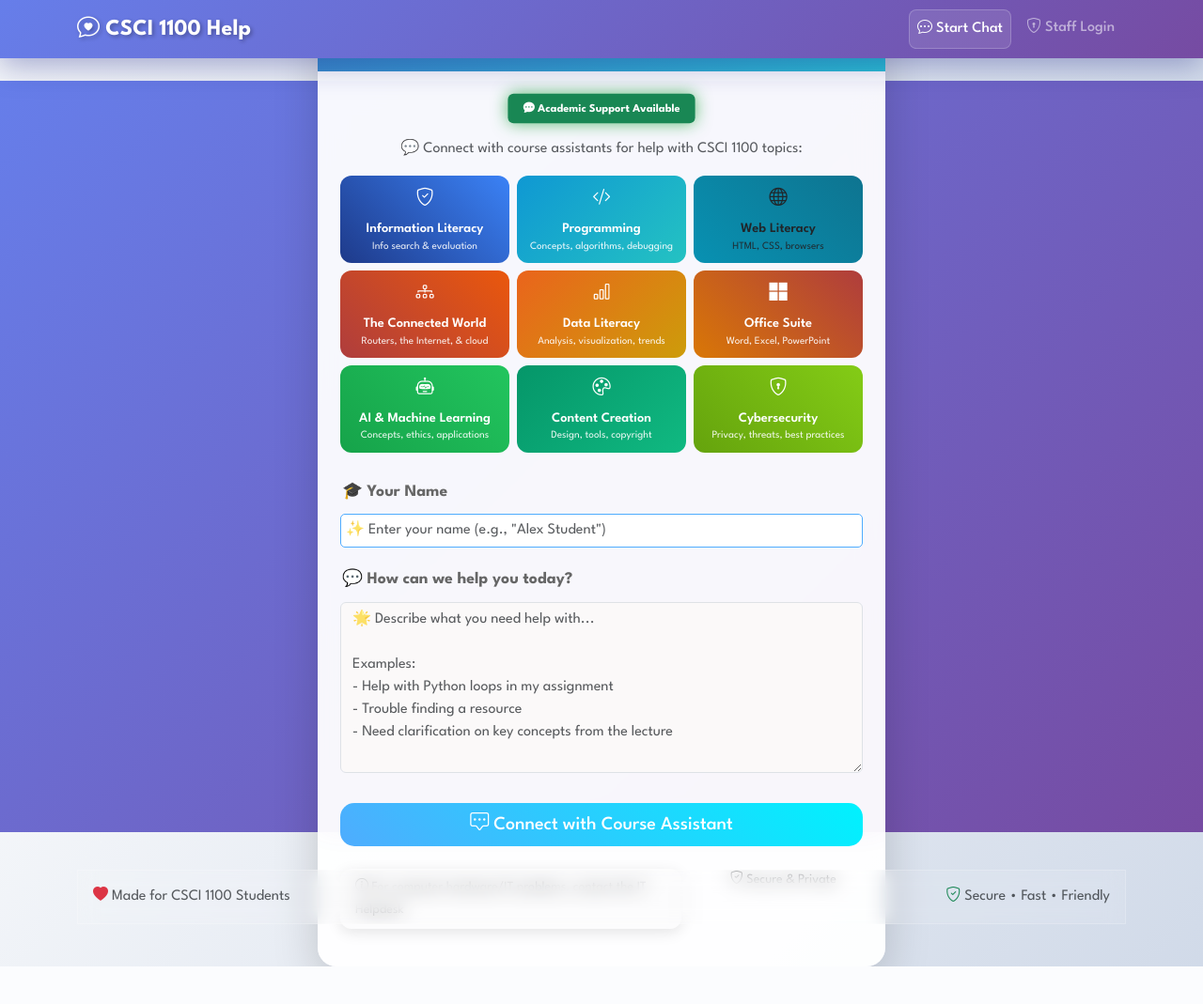
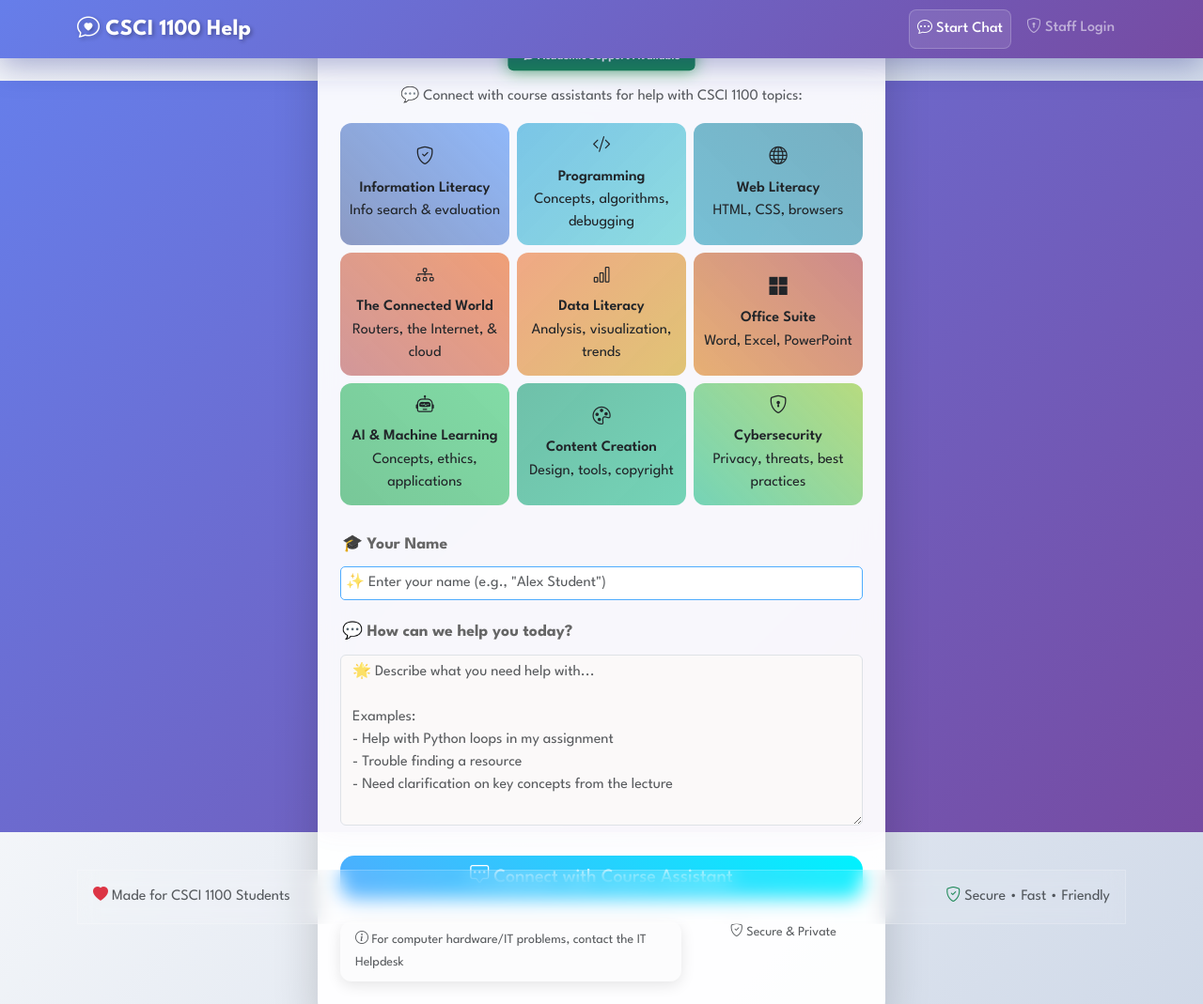
Before and after one commit to CSCI-1100/support_chat, a Django app: page /chat/ in a window 1280 px wide. Shown: the top 1069 px of the page at 94% size. Before the commit the page ends 1029 px from the top, so only its background shows below. Run offline with Django 5.2, Linux system fonts and the light colour scheme.

Commit message:
Improve colors

```diff
--- a/templates/chat/landing.html
+++ b/templates/chat/landing.html
@@ -32,13 +32,7 @@
 
     .topic-badge div:not(small) {
         font-weight: 600;
-        font-size: 0.9rem;
-        line-height: 1.1;
-    }
-
-    .topic-badge small {
-        font-size: 0.7rem;
-        opacity: 0.9;
+        font-size: 1rem;
         line-height: 1.1;
     }
 
@@ -53,11 +47,7 @@
         }
 
         .topic-badge div:not(small) {
-            font-size: 0.8rem;
-        }
-
-        .topic-badge small {
-            font-size: 0.65rem;
+            font-size: 0.9rem;
         }
     }
 
@@ -116,19 +106,19 @@
     }
 
     /* 🌊 OCEAN ANALOGOUS FAMILY */
-    .ocean-1 { background: linear-gradient(45deg, #1e3a8a, #3b82f6); }
-    .ocean-2 { background: linear-gradient(135deg, #0f98d3, #24c2c2); }
-    .ocean-3 { background: linear-gradient(45deg, #0891b2, #0e7490); }
+    .ocean-1 { background: linear-gradient(45deg, #1e3b8a7e, #3b83f68b); }
+    .ocean-2 { background: linear-gradient(135deg, #0f98d389, #24c2c27e); }
+    .ocean-3 { background: linear-gradient(45deg, #0890b288, #0e74908c); }
 
     /* 🌸 SUNSET ANALOGOUS FAMILY */
-    .sunset-1 { background: linear-gradient(45deg, #af3d3d, #ea580c); }
-    .sunset-2 { background: linear-gradient(135deg, #ea641c, #cd9c0a); }
-    .sunset-3 { background: linear-gradient(45deg, #d97706, #af3d3d); }
+    .sunset-1 { background: linear-gradient(45deg, #af3d3d83, #ea5a0c8e); }
+    .sunset-2 { background: linear-gradient(135deg, #ea641c88, #cd9c0a8e); }
+    .sunset-3 { background: linear-gradient(45deg, #d977068d, #af3d3d97); }
 
     /* 🌿 FOREST ANALOGOUS FAMILY */
-    .forest-1 { background: linear-gradient(45deg, #16a34a, #22c55e); }
-    .forest-2 { background: linear-gradient(135deg, #059669, #10b981); }
-    .forest-3 { background: linear-gradient(45deg, #65a30d, #84cc16); }
+    .forest-1 { background: linear-gradient(45deg, #16a34a8f, #22c55e8c); }
+    .forest-2 { background: linear-gradient(135deg, #0596688f, #10b98191); }
+    .forest-3 { background: linear-gradient(45deg, #10b98190, #93cb39a3); }
 </style>
 {% endblock %}
 
@@ -160,66 +150,66 @@
                         <!-- Enhanced Topic Grid -->
                         <div class="row g-2 mb-4">
                             <div class="col-md-4 col-6">
-                                <div class="topic-badge text-white ocean-1">
+                                <div class="topic-badge text-dark ocean-1">
                                     <i class="bi bi-shield-check"></i>
                                     <div>Information Literacy</div>
-                                    <small>Info search & evaluation</small>
+                                    <p>Info search & evaluation</p>
                                 </div>
                             </div>
                             <div class="col-md-4 col-6">
-                                <div class="topic-badge text-white ocean-2">
+                                <div class="topic-badge text-dark ocean-2">
                                     <i class="bi bi-code-slash"></i>
                                     <div>Programming</div>
-                                    <small>Concepts, algorithms, debugging</small>
+                                    <p>Concepts, algorithms, debugging</p>
                                 </div>
                             </div>
                             <div class="col-md-4 col-6">
-                                <div class="topic-badge ocean-3">
+                                <div class="topic-badge text-dark ocean-3">
                                     <i class="bi bi-globe"></i>
                                     <div>Web Literacy</div>
-                                    <small>HTML, CSS, browsers</small>
+                                    <p>HTML, CSS, browsers</p>
                                 </div>
                             </div>
                             <div class="col-md-4 col-6">
-                                <div class="topic-badge text-white sunset-1">
+                                <div class="topic-badge text-dark sunset-1">
                                     <i class="bi bi-diagram-3"></i>
                                     <div>The Connected World</div>
-                                    <small>Routers, the Internet, & cloud</small>
+                                    <p>Routers, the Internet, & cloud</p>
                                 </div>
                             </div>
                             <div class="col-md-4 col-6">
-                                <div class="topic-badge text-white sunset-2">
+                                <div class="topic-badge text-dark sunset-2">
                                     <i class="bi bi-bar-chart"></i>
                                     <div>Data Literacy</div>
-                                    <small>Analysis, visualization, trends</small>
+                                    <p>Analysis, visualization, trends</p>
                                 </div>
                             </div>
                             <div class="col-md-4 col-6">
-                                <div class="topic-badge text-white sunset-3">
+                                <div class="topic-badge text-dark sunset-3">
                                     <i class="bi bi-microsoft"></i>
                                     <div>Office Suite</div>
-                                    <small>Word, Excel, PowerPoint</small>
+                                    <p>Word, Excel, PowerPoint</p>
                                 </div>
                             </div>
                             <div class="col-md-4 col-6">
-                                <div class="topic-badge text-white forest-1">
+                                <div class="topic-badge text-dark forest-1">
                                     <i class="bi bi-robot"></i>
                                     <div>AI & Machine Learning</div>
-                                    <small>Concepts, ethics, applications</small>
+                                    <p>Concepts, ethics, applications</p>
                                 </div>
                             </div>
                             <div class="col-md-4 col-6">
-                                <div class="topic-badge text-white forest-2">
+                                <div class="topic-badge text-dark forest-2">
                                     <i class="bi bi-palette"></i>
                                     <div>Content Creation</div>
-                                    <small>Design, tools, copyright</small>
+                                    <p>Design, tools, copyright</p>
                                 </div>
                             </div>
                             <div class="col-md-4 col-6">
-                                <div class="topic-badge text-white forest-3">
+                                <div class="topic-badge text-dark forest-3">
                                     <i class="bi bi-shield-lock"></i>
                                     <div>Cybersecurity</div>
-                                    <small>Privacy, threats, best practices</small>
+                                    <p>Privacy, threats, best practices</p>
                                 </div>
                             </div>
                         </div>
```
